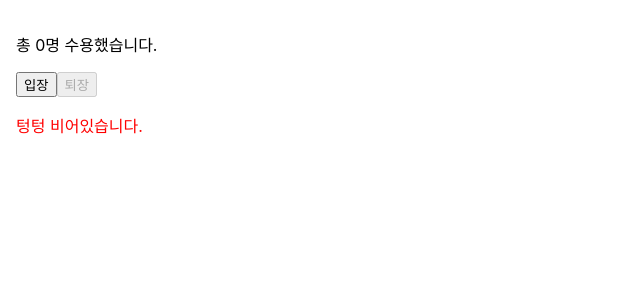
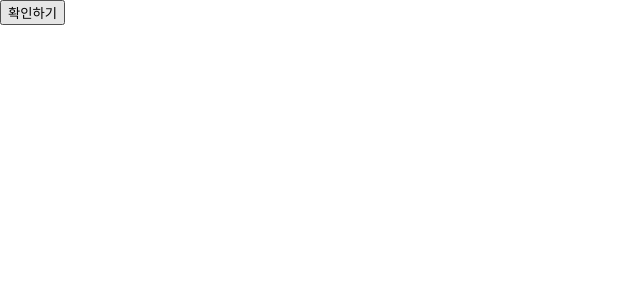
Before and after one commit to jeonjuseong11/23-React1, a React (Create React App) app: page / in a window 1280 px wide. Shown: the top 300 px of the page, without its empty margins (0-640 px from the left). Built offline with nearby package versions, Linux system fonts and the light colour scheme.

Commit message:
Add : chapter_08
chapter_08 클릭 이벤트 처리 실습

```diff
--- /dev/null
+++ b/src/chapter_08/ConfirmButton.jsx
@@ -0,0 +1,14 @@
+import React,{useState} from "react";
+function ConfirmButton(props) {
+    const [isConfirmed,setIsConfirmed]=useState(false);
+
+    const handleConfirm=()=>{
+      setIsConfirmed((prevIsConfirmed)=>!prevIsConfirmed);
+    }
+    return(
+      <button onClick={handleConfirm} disabled={isConfirmed}>
+        {isConfirmed ? "확인됨" : "확인하기"}
+      </button>
+    )
+}
+export default ConfirmButton;
--- a/src/index.js
+++ b/src/index.js
@@ -1,13 +1,13 @@
 import React from 'react';
 import ReactDOM from 'react-dom/client';
-import Accommodate from './chapter_07/Accommodate';
+import ConfirmButton from './chapter_08/ConfirmButton';
 import './index.css';
 // import App from './App';
 import reportWebVitals from './reportWebVitals';
 const root = ReactDOM.createRoot(document.getElementById('root'));
 root.render(
   <React.StrictMode>
-    <Accommodate />
+    <ConfirmButton />
   </React.StrictMode>
 );
 
```
